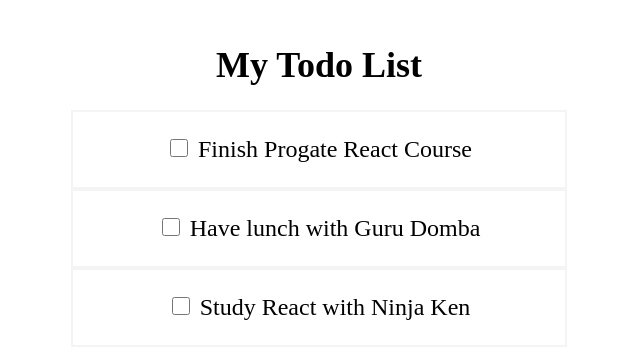
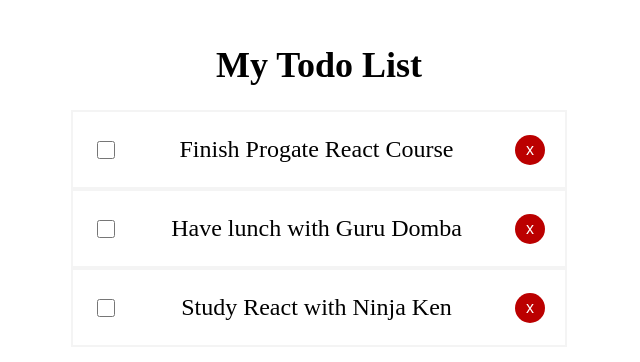
Before and after one commit to shirousaberx/progate-react-todo-app, a React (Vite) app: page / in a window 1280 px wide. Shown: the top 362 px of the page, without its empty margins (321-961 px from the left). Built offline with nearby package versions, Linux system fonts and the light colour scheme.

Commit message:
Implemented delete todo feature

```diff
--- a/src/App.jsx
+++ b/src/App.jsx
@@ -17,7 +17,7 @@
       id: 3,
       title: 'Study React with Ninja Ken',
       completed: false
-    }
+    },
   ])
 
   const styles = {
@@ -35,16 +35,26 @@
       if (todo.id === todoId) {
         todo.completed = !todo.completed
       }
-
       return todo;
     });
     setTodos(updatedTodos);
 	}
 
+  const deleteTodo = (todoId) => {
+    const updatedTodos = todos.filter((todo) => {
+      if (todo.id === todoId) {
+        return false;
+      }
+      return true;
+    });
+
+    setTodos(updatedTodos);
+  }
+
   return (
     <div style={styles.container}>
       <h1 style={styles.title}>My Todo List</h1>
-      <Todos todos={todos} toggleCompleted={toggleCompleted} />
+      <Todos todos={todos} toggleCompleted={toggleCompleted} deleteTodo={deleteTodo}/>
     </div>
   )
 }
--- a/src/components/TodoItem.jsx
+++ b/src/components/TodoItem.jsx
@@ -4,16 +4,29 @@
   todoItem: {
     border: '2px solid #f4f4f4',
     fontSize: '24px',
-		margin: '0 auto',
+    display: 'flex',
+    justifyContent: 'space-between',
+    alignItems: 'center',
+    padding: '0 20px',
   },
   checkbox: {
-    marginRight: '10px',
     height: '18px',
     width: '18px',
-  }
+  },
+  button: {
+    backgroundColor: '#BB0000',
+    color: '#fff',
+    height: '30px',
+    width: '30px',
+    borderRadius: '100%',
+    border: 'none',
+    cursor: 'pointer',
+    fontSize: '16px',
+  },
 }
 
-const TodoItem = ({ todo, toggleCompleted }) => {
+
+const TodoItem = ({ todo, toggleCompleted, deleteTodo }) => {
 	const getTodoTitleStyle = () => {
 		if (todo.completed === true) {
 			return { textDecoration: 'line-through' };
@@ -25,11 +38,10 @@
 
 	return (
 		<div style={styles.todoItem}>
-			<p style={getTodoTitleStyle()}>
 			<input onChange={() => toggleCompleted(todo.id)}
 				type="checkbox" style={styles.checkbox} />
-				{todo.title}
-			</p>
+			<p style={getTodoTitleStyle()}>{todo.title}</p>
+			<button style={styles.button} onClick={() => deleteTodo(todo.id)}>x</button>
 		</div>
 	)
 }
--- a/src/components/Todos.jsx
+++ b/src/components/Todos.jsx
@@ -7,11 +7,11 @@
 }
 
 
-const Todos = ({ todos, toggleCompleted }) => {
+const Todos = ({ todos, toggleCompleted, deleteTodo }) => {
   return (
 		<div style={style}>
 			{todos.map((todo) => {
-        return <TodoItem key={todo.id} todo={todo} toggleCompleted={toggleCompleted} />
+        return <TodoItem key={todo.id} todo={todo} toggleCompleted={toggleCompleted} deleteTodo={deleteTodo} />
       })}
 		</div>
 	)
```
Lines whose indentation alone changed are shown as unchanged.
